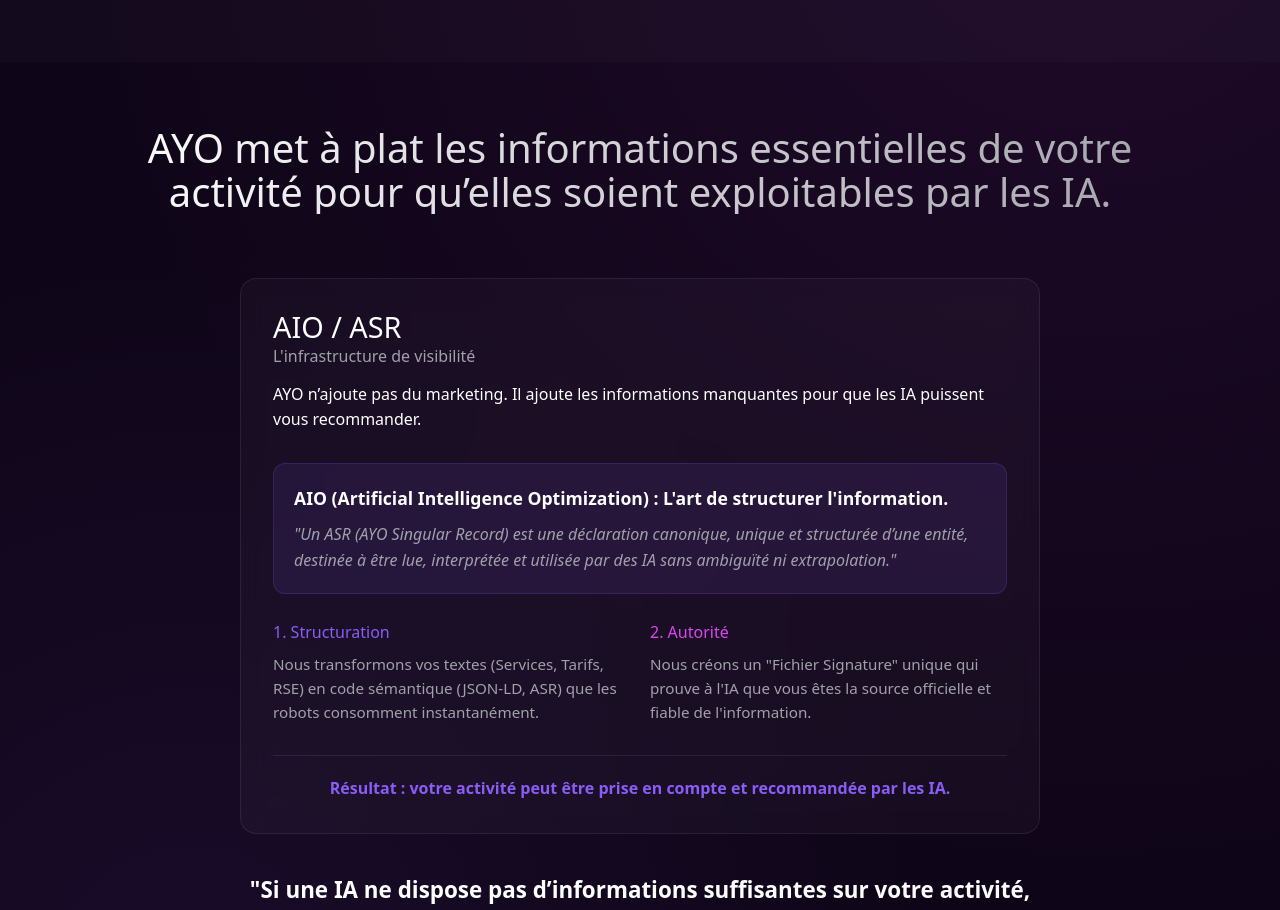
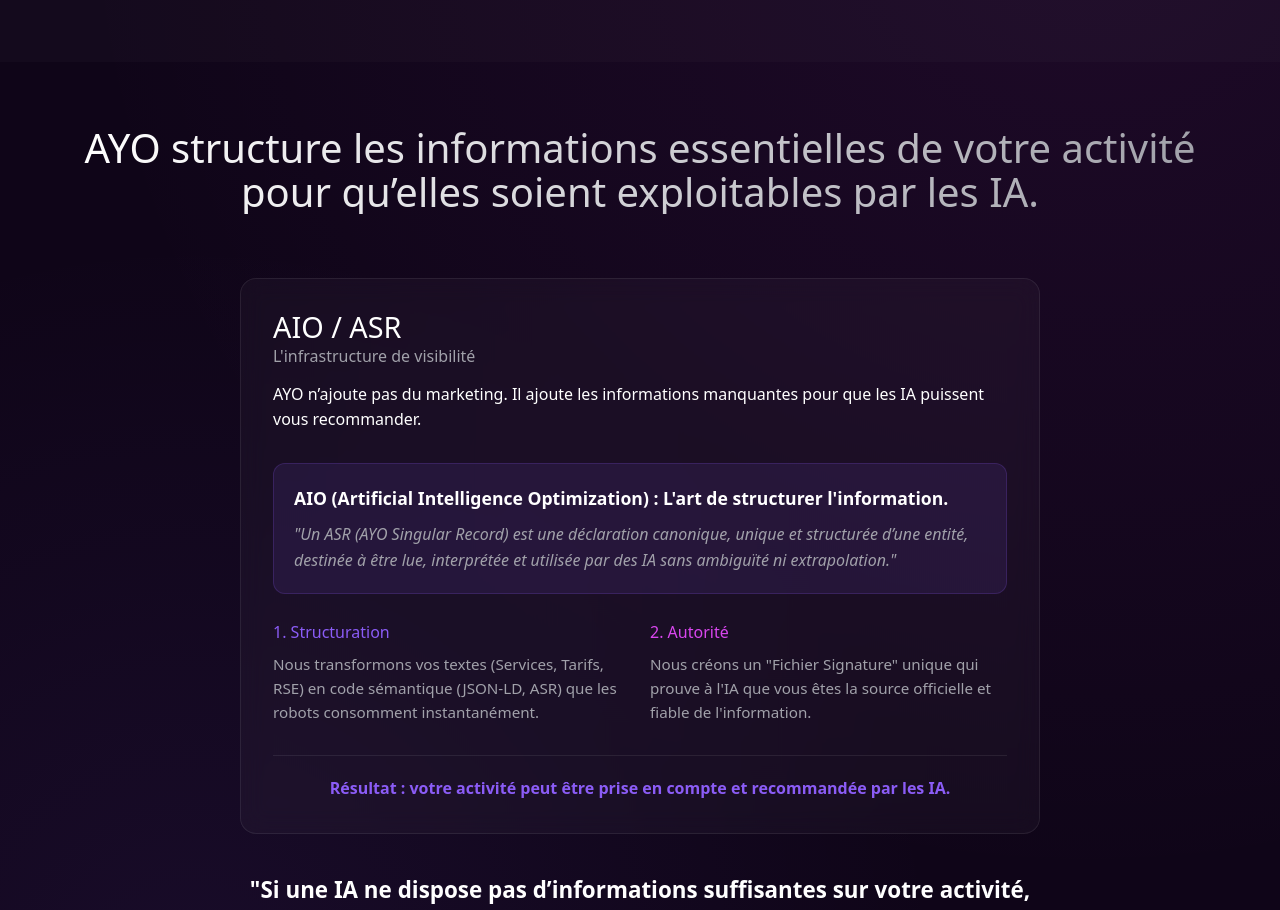
Before and after one commit to NeousAxis/AI-Visionary, a Next.js app: page / in a window 1280 px wide. Shown: the part 1820-2730 px from the top of the page. Built offline with nearby package versions, Linux system fonts and the light colour scheme.

Commit message:
UI: Change 'met à plat' to 'structure' in Solution title

```diff
--- a/app/page.tsx
+++ b/app/page.tsx
@@ -95,7 +95,7 @@
       {/* SECTION 3 — Solution : AYO */}
       <section id="solution" className="section solution-section">
         <div className="container">
-          <h2 className="section-title">AYO met à plat les informations essentielles de votre activité pour qu’elles soient exploitables par les IA.</h2>
+          <h2 className="section-title">AYO structure les informations essentielles de votre activité pour qu’elles soient exploitables par les IA.</h2>
           <div className="grid-2" style={{ display: 'flex', justifyContent: 'center' }}>
             {/* Bloc AIO Unique */}
             <div className="card solution-card aio-card" style={{ maxWidth: '800px', width: '100%' }}>
```
